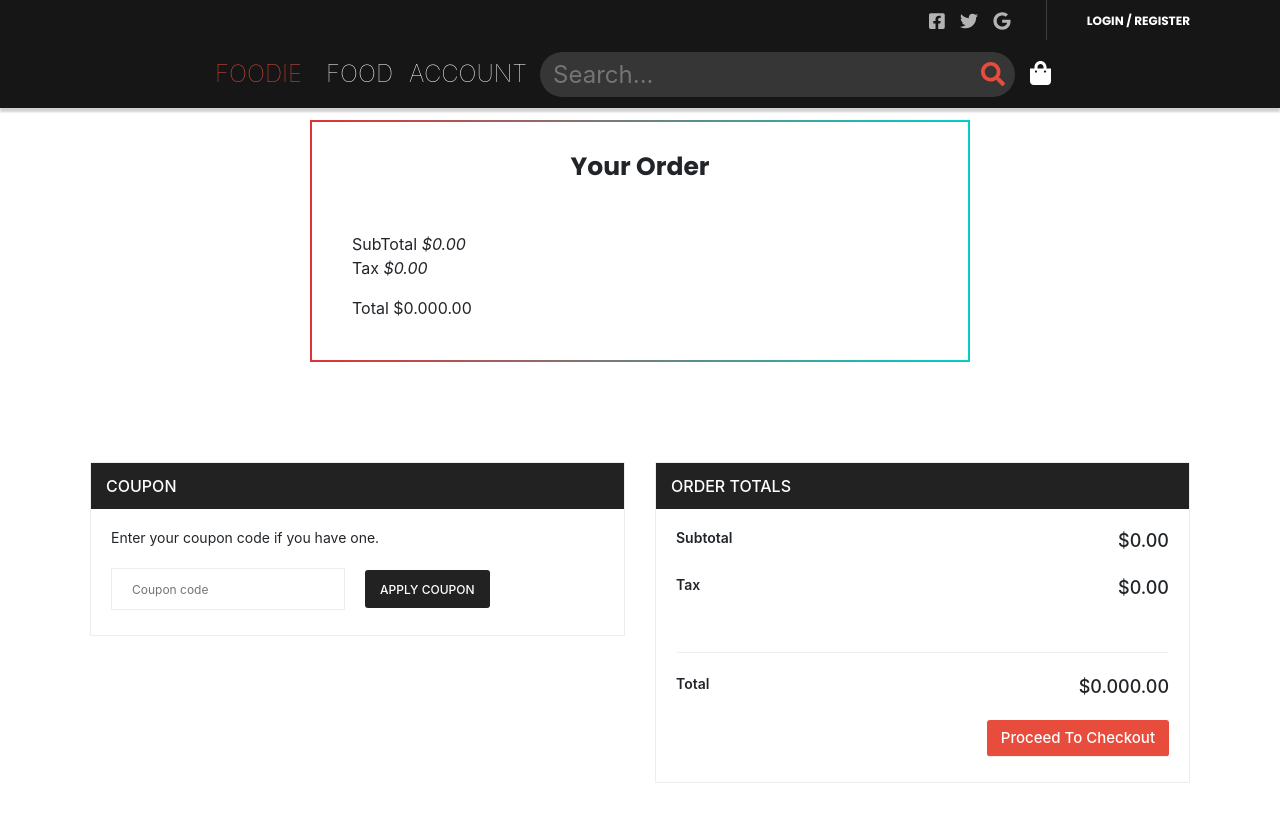
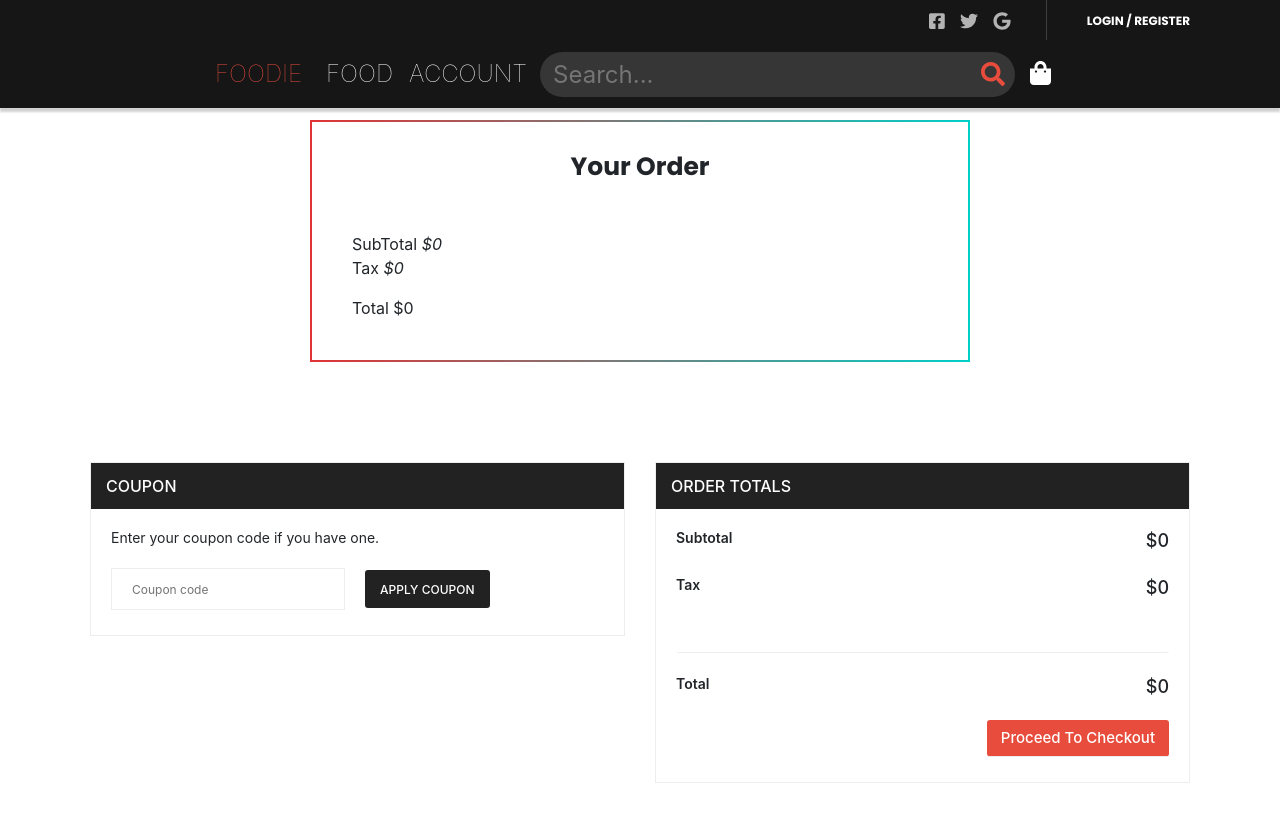
Before and after one commit to Alicia-Sheng/Foodie-WebVersion, a React app: page /order in a window 1280 px wide. Shown: the top 822 px of the page. Built offline with nearby package versions, Linux system fonts and the light colour scheme.

Commit message:
Fix two decimal digits

```diff
--- a/src/components/App.js
+++ b/src/components/App.js
@@ -83,18 +83,18 @@ class App extends React.Component {
               total += (v.num * v.price);
           }*/
       });
-      return total.toFixed(2)
+      return parseFloat(total.toFixed(2))
   }
 
   getTax = this.getTax.bind(this);
   getTax(n){
      let tax = n * 0.15;
-     return tax.toFixed(2)
+     return parseFloat(tax.toFixed(2))
   }
 
   sum = this.sum.bind(this);
   sum(x, y){
-    return x + y
+    return parseFloat((x + y).toFixed(2))
   }
 
   incrementQty = this.incrementQty.bind(this);
--- a/src/components/Order/Order.js
+++ b/src/components/Order/Order.js
@@ -95,7 +95,7 @@ class Order extends Component {
                                                                                     <input className="form-control" type="text" value={v.num} style={{ width: "20px" }} />
                                                                                     <input className="input-group-btn" type="button" value="+" onClick={order.incrementQty.bind(v, i)} />
                                                                                 </div>
-                                                                                <span className="price">${(v.price * v.num).toFixed(2)}</span>
+                                                                                <span className="price">${parseFloat((v.price * v.num).toFixed(2))}</span>
                                                                             </div>
                                                                         </li>
 
```
